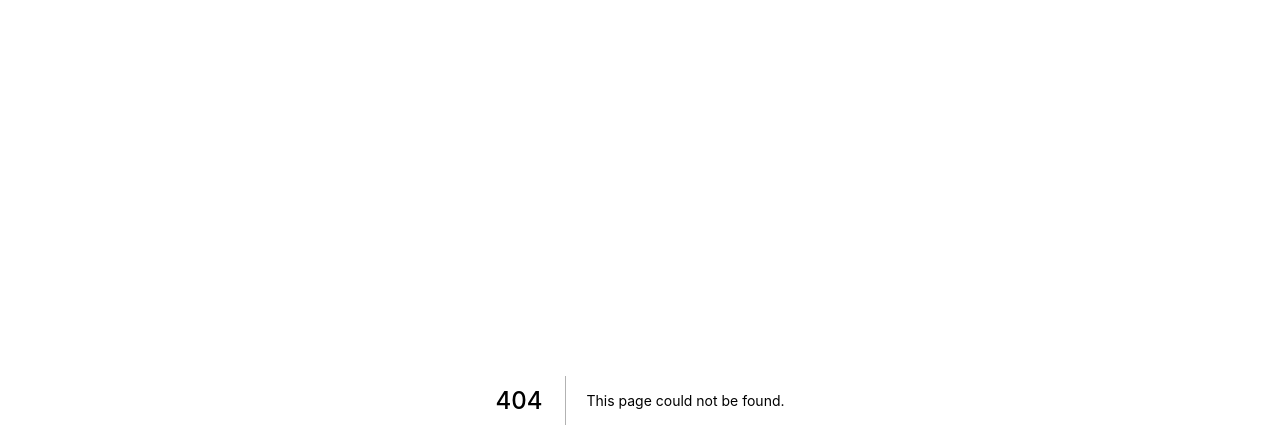
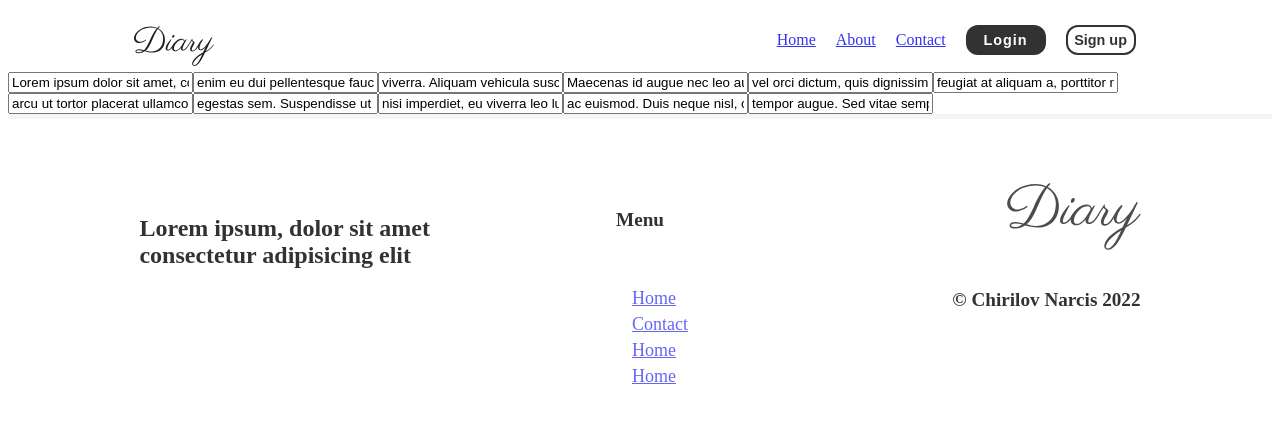
Before and after one commit to Narcis2005/diary-frontend, a Next.js app: page /journal in a window 1280 px wide. Before the commit this address had no page. Shown: the top 448 px of the page. Built offline with nearby package versions, Linux system fonts and the light colour scheme; a web font is replaced by a local one.

Commit message:
Function that formats a string in n substrings

```diff
--- /dev/null
+++ b/components/JournalComponent/index.tsx
@@ -0,0 +1,28 @@
+
+
+const JournalComponent = ({content}: {content: string}) => {
+    const formatStringsInNSubstrings = (string:string):string[] => {
+        const stringsArray = string.split(" ");
+    const stringsFormated = [];
+    for(let i = 0; i<stringsArray.length; i+=10) {
+        let string = "";
+        const length = (stringsArray.length - i )>= 10 ? (i+10) : ( stringsArray.length);
+        console.log(length);
+        for(let j = i; j<length; j++) {
+            string+=stringsArray[j]+" ";
+        }
+        stringsFormated.push(string);
+    }
+    return stringsFormated;
+    };
+    const formatedContent = formatStringsInNSubstrings(content);
+    return (
+        <>
+            <div>
+                {formatedContent.map((string, index) => (<input type="text" key={index} value={string}/>))}
+            </div>
+        </>
+    );
+};
+
+export default JournalComponent;
--- /dev/null
+++ b/pages/journal/index.tsx
@@ -0,0 +1,14 @@
+import JournalComponent from "../../components/JournalComponent";
+import DefaultContainer from "../../containers/DefaultContaienr";
+
+const Journal = () => {
+    return (
+        <>
+        <DefaultContainer>
+            <JournalComponent content="Lorem ipsum dolor sit amet, consectetur adipiscing elit. Sed tempor enim eu dui pellentesque faucibus. Praesent viverra semper arcu nec viverra. Aliquam vehicula suscipit arcu, vitae ornare quam ullamcorper consequat. Maecenas id augue nec leo auctor egestas. Vivamus rhoncus neque vel orci dictum, quis dignissim velit volutpat. In ligula tortor, feugiat at aliquam a, porttitor nec erat. Praesent sit amet arcu ut tortor placerat ullamcorper. Praesent in sollicitudin purus, a egestas sem. Suspendisse ut leo turpis. Morbi scelerisque arcu ac nisi imperdiet, eu viverra leo luctus. Cras rutrum ac mauris ac euismod. Duis neque nisl, consectetur at lacus vitae, interdum tempor augue. Sed vitae semper nisl, facilisis aliquam lacus."/>
+        </DefaultContainer>
+        </>
+    );
+};
+
+export default Journal;
```
